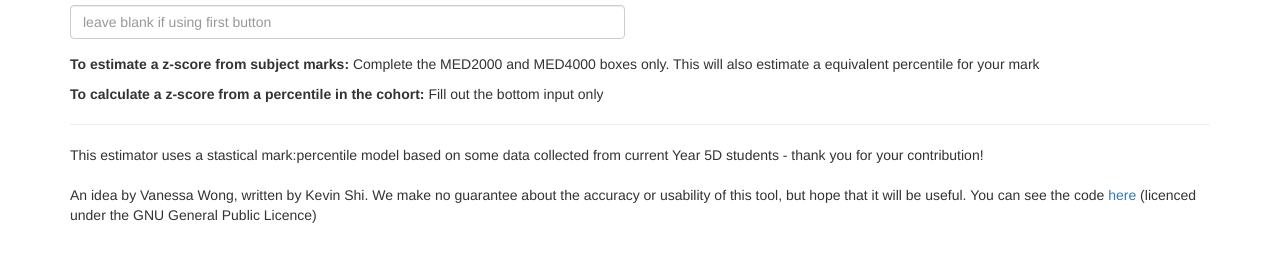
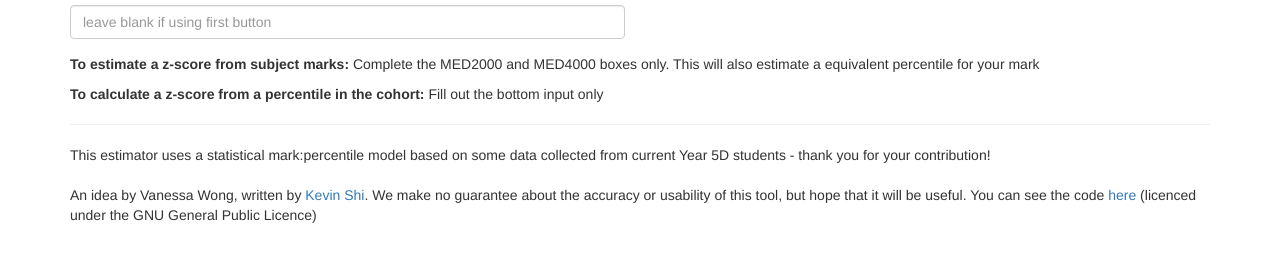
Before and after one commit to cachey/internz, a plain HTML site: page index.html in a window 1280 px wide. Shown: the part 241-500 px from the top of the page. Drawn offline with nearby package versions, Linux system fonts and the light colour scheme.

Commit message:
I am bad at typing

```diff
--- a/index.html
+++ b/index.html
@@ -33,9 +33,9 @@
   </p><p>
     <b>To calculate a z-score from a percentile in the cohort:</b> Fill out the bottom input only
   <hr>
-  This estimator uses a stastical mark:percentile model based on some data collected from current Year 5D students - thank you for your contribution!
+  This estimator uses a statistical mark:percentile model based on some data collected from current Year 5D students - thank you for your contribution!
   <br><br>
-  An idea by Vanessa Wong, written by Kevin Shi. We make no guarantee about the accuracy or usability of this tool, but hope that it will be useful. You can see the code <a href="https://github.com/cachey/internz">here</a> (licenced under the GNU General Public Licence)
+  An idea by Vanessa Wong, written by <a href="//kevinshi.cf">Kevin Shi</a>. We make no guarantee about the accuracy or usability of this tool, but hope that it will be useful. You can see the code <a href="https://github.com/cachey/internz">here</a> (licenced under the GNU General Public Licence)
   </div>
 </div>
   <script type="text/javascript" src="gaussian.js"></script>
```
